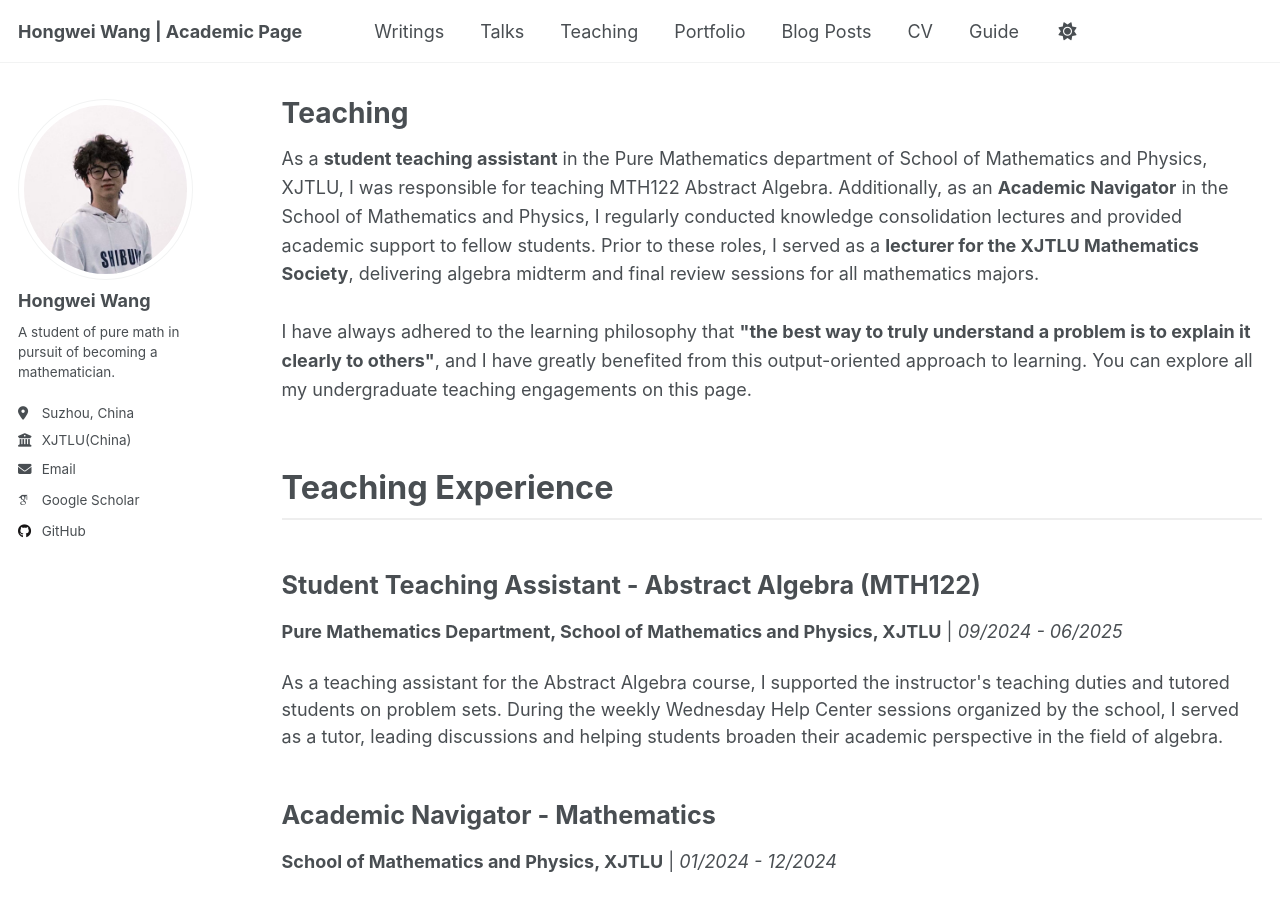
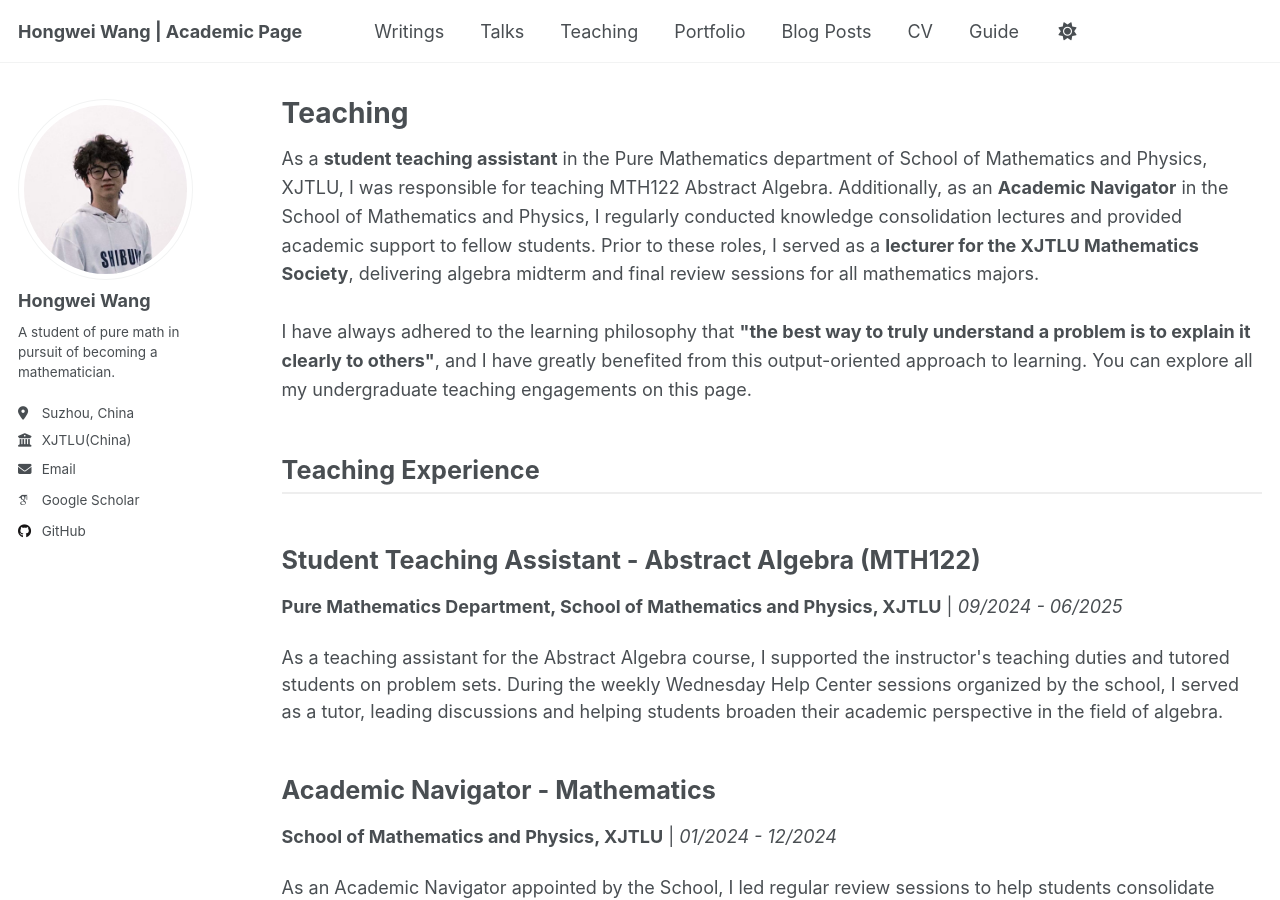
Before and after one commit to WangHongWei-AcademicPage/WangHongWei-AcademicPage.github.io, a Jekyll site: the page built from _pages/teaching.html, in a window 1280 px wide and 900 px high. Built offline with Jekyll 4.4.1, drawn with Linux system fonts in a browser that asks for light colours; some web fonts are replaced; a script that is not in the unit is left out.

Commit message:
Update teaching.html

```diff
--- a/_pages/teaching.html
+++ b/_pages/teaching.html
@@ -8,7 +8,7 @@ author_profile: true
 <p style="line-height: 1.6; margin-bottom: 2em;">As a <strong>student teaching assistant</strong> in the Pure Mathematics department of School of Mathematics and Physics, XJTLU, I was responsible for teaching MTH122 Abstract Algebra. Additionally, as an <strong>Academic Navigator</strong> in the School of Mathematics and Physics, I regularly conducted knowledge consolidation lectures and provided academic support to fellow students. Prior to these roles, I served as a <strong>lecturer for the XJTLU Mathematics Society</strong>, delivering algebra midterm and final review sessions for all mathematics majors.<br><br>
 I have always adhered to the learning philosophy that <strong>"the best way to truly understand a problem is to explain it clearly to others"</strong>, and I have greatly benefited from this output-oriented approach to learning. You can explore all my undergraduate teaching engagements on this page.</p>
 
-<h3 style="font-size: 1.8em; margin-bottom: 1em; border-bottom: 2px solid #eee; padding-bottom: 0.3em;">Teaching Experience</h3>
+<h2 style="font-size: 1.4em; margin-bottom: 1em; border-bottom: 2px solid #eee; padding-bottom: 0.3em;">Teaching Experience</h2>
 
 <div class="publications">
   <div class="publication-item">
```
